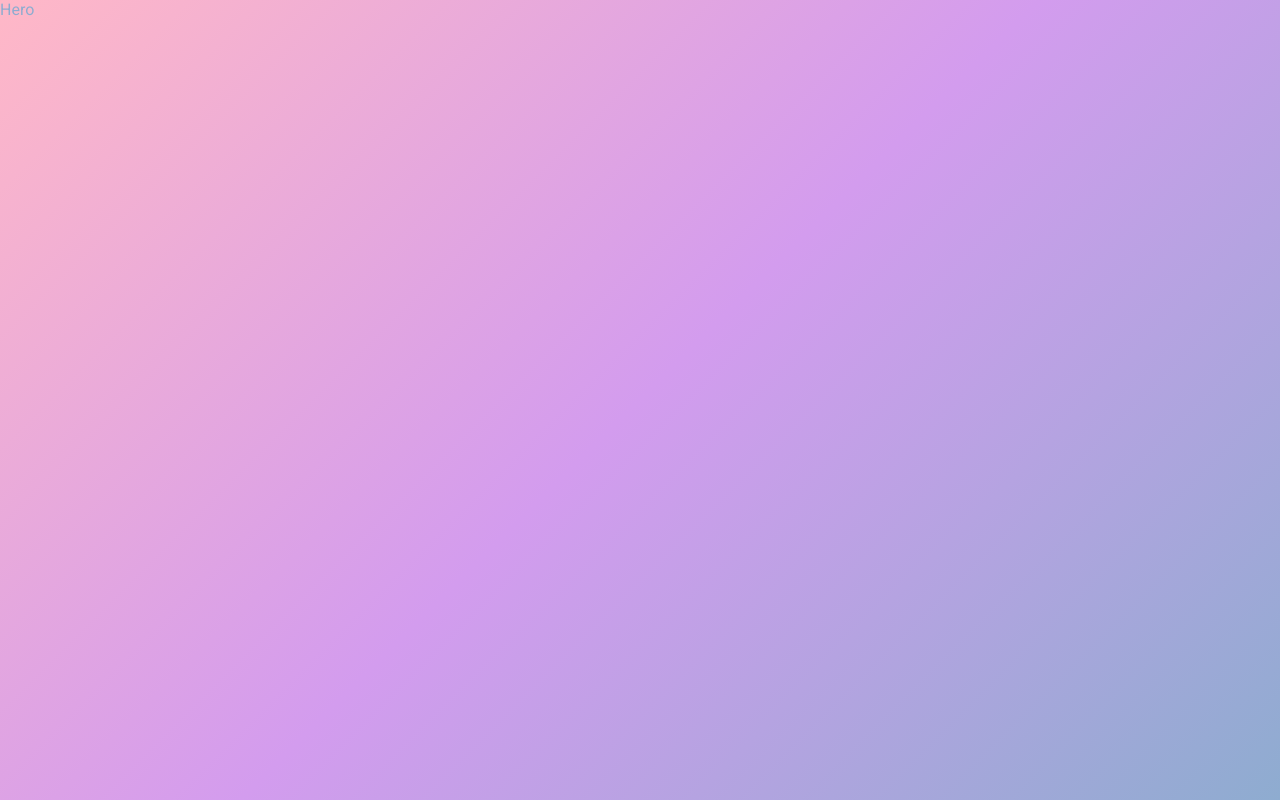
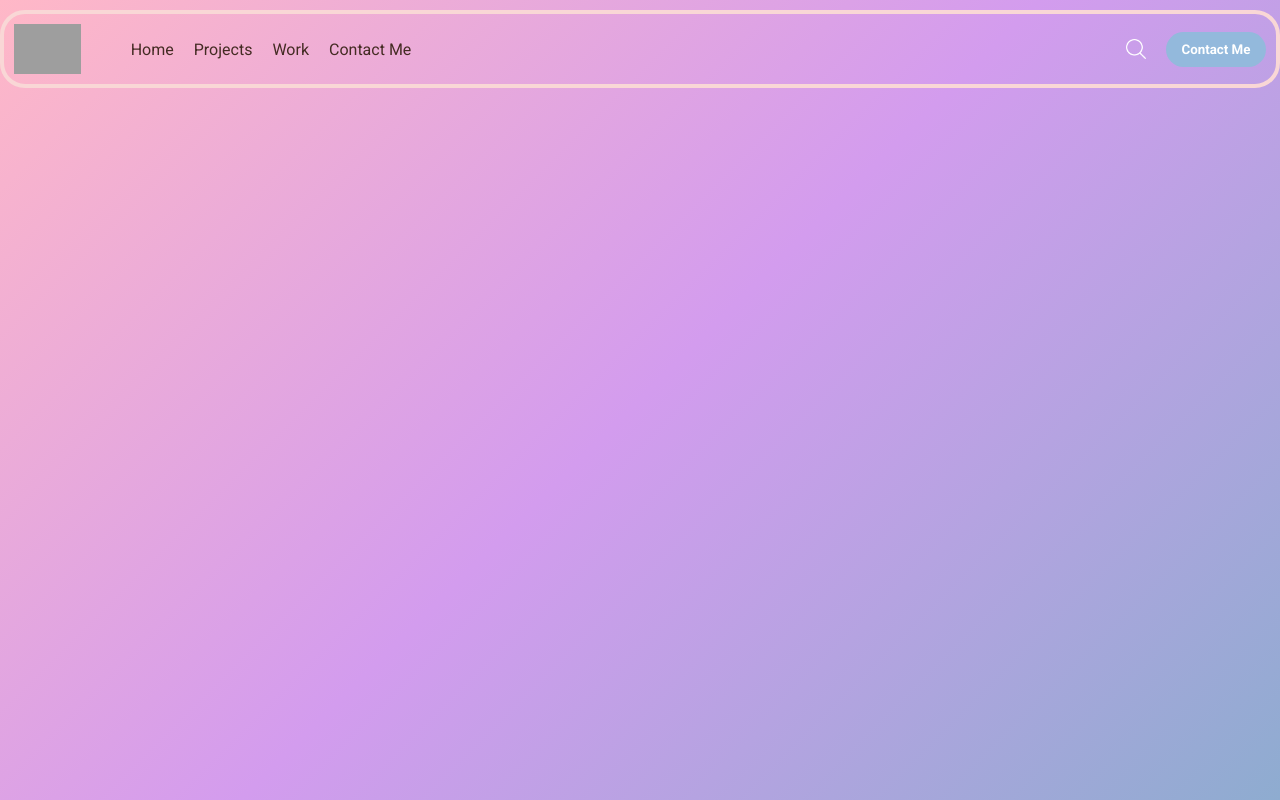
Before and after one commit to bodthegod/workofruby-portfolio, a React (Vite) app: page / in a window 1280 px wide. Built offline with nearby package versions, Linux system fonts and the light colour scheme; grey boxes are pictures that could not be loaded.

Commit message:
Create Navbar component

```diff
--- a/src/App.jsx
+++ b/src/App.jsx
@@ -7,10 +7,10 @@
 const Container = styled.div`
   height: 100vh;
   scroll-snap-type: y mandatory;
-  scroll-behaviour: smooth;
+  scroll-behavior: smooth;
   overflow-y: auto;
   scrollbar-width: none;
-  color: #8eacd0;
+  color: #442b23;
   background: linear-gradient(135deg, #ffb8c7, #d39cee, #8eacd0);
   &::-webkit-scrollbar {
     display: none;
--- a/src/components/Hero.jsx
+++ b/src/components/Hero.jsx
@@ -1,5 +1,6 @@
 import React from 'react'
 import styled from 'styled-components'
+import Navbar from './Navbar'
 
 const Section = styled.div`
   height: 100vh;
@@ -9,7 +10,7 @@
 const Hero = () => {
   return (
     <Section>
-      Hero
+      <Navbar/>
     </Section>
   )
 }
--- /dev/null
+++ b/src/components/Navbar.jsx
@@ -0,0 +1,82 @@
+import React from "react";
+import styled from "styled-components";
+
+const Section = styled.div`
+  display: flex;
+  justify-content: center;
+`;
+const Container = styled.div`
+  width: 1400px;
+  display: flex;
+  justify-content: space-between;
+  align-items: center;
+  border: 4px solid #f9d7d6;
+  border-radius: 25px;
+  padding: 10px 10px;
+  margin-top: 10px;
+`;
+const Links = styled.div`
+  display: flex;
+  align-items: center;
+  gap: 50px;
+`;
+
+const Logo = styled.img`
+  height: 50px;
+`;
+
+const List = styled.ul`
+  display: flex;
+  gap: 20px;
+  list-style: none;
+`;
+
+const ListItem = styled.li`
+  cursor: pointer;
+`;
+
+const Icons = styled.div`
+  display: flex;
+  align-items: center;
+  gap: 20px;
+`;
+
+const Icon = styled.img`
+  width: 20px;
+  cursor: pointer;
+`;
+
+const Button = styled.button`
+  width: 100px;
+  padding: 10px;
+  background-color: #93b9dc ;
+  color: white;
+  border-radius: 25px;
+  border: none;
+  cursor: pointer;
+  font-weight: bold;
+`;
+
+const Navbar = () => {
+  return (
+    <Section>
+      <Container>
+        <Links>
+          <Logo src="./img./logo.png" />
+          <List>
+            <ListItem>Home</ListItem>
+            <ListItem>Projects</ListItem>
+            <ListItem>Work</ListItem>
+            <ListItem>Contact Me</ListItem>
+          </List>
+        </Links>
+        <Icons>
+          <Icon src="./img/search.png" />
+          <Button>Contact Me</Button>
+        </Icons>
+      </Container>
+    </Section>
+  );
+};
+
+export default Navbar;
```
Also changed, not shown: public/img/search.png (added).
